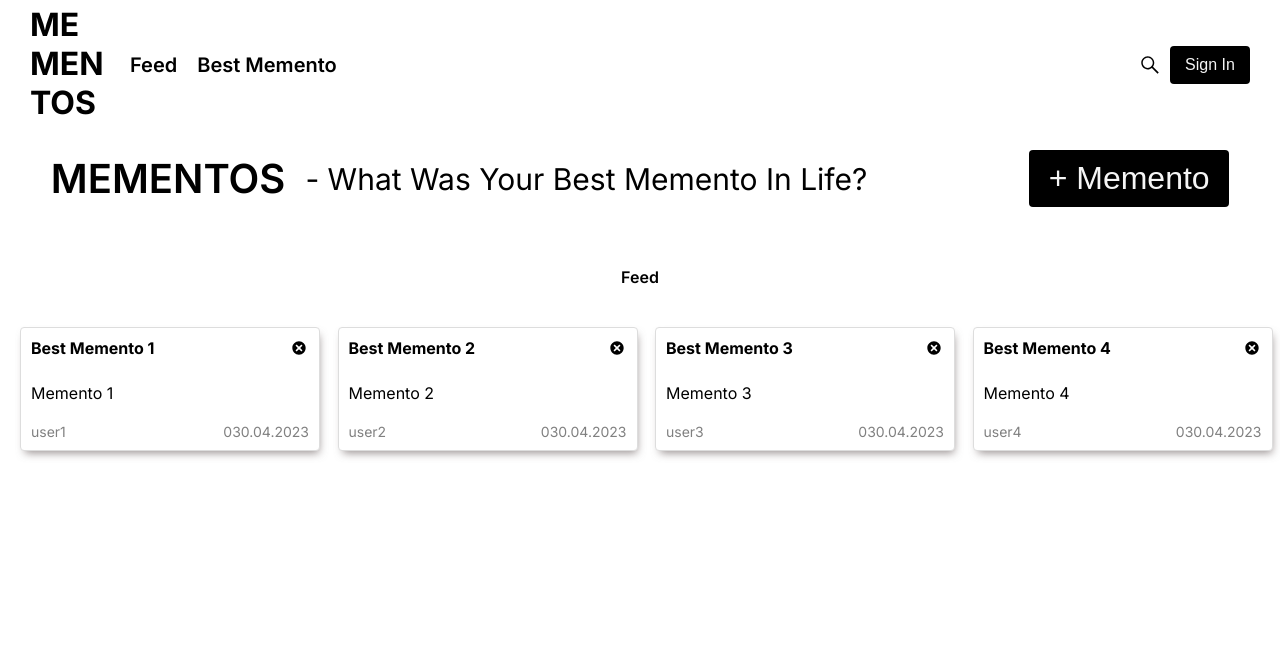
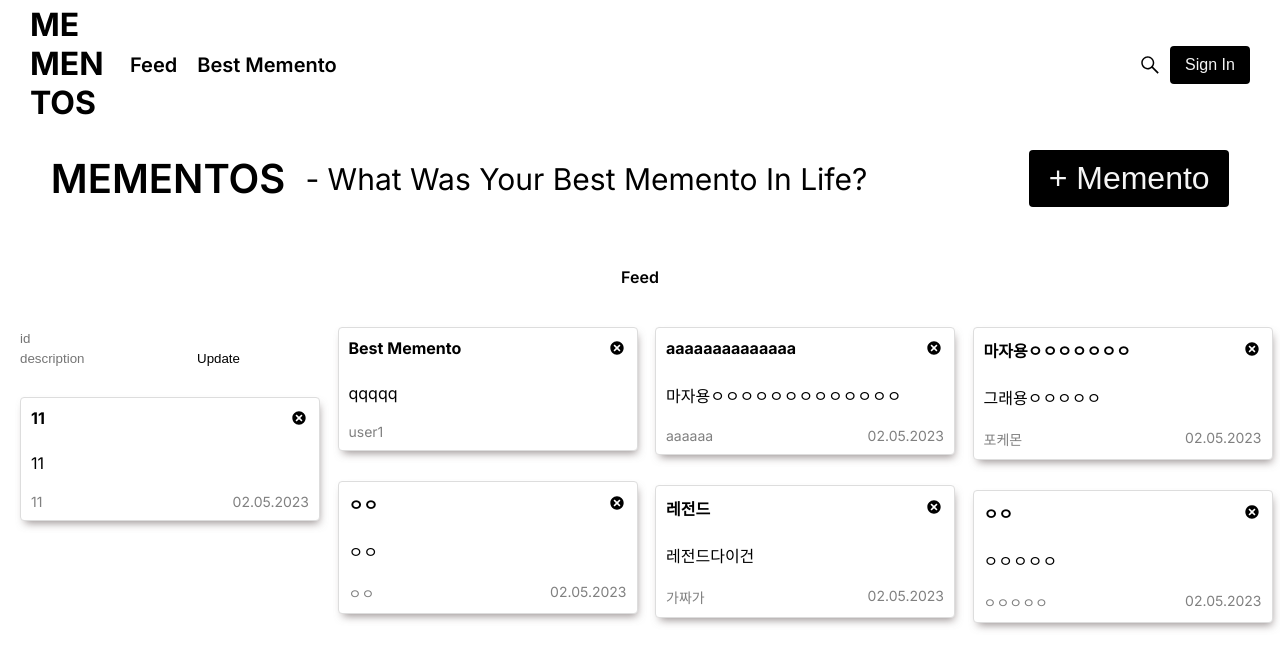
Before and after one commit to hanbitk/Mementos, a React (Create React App) app: page /feeds in a window 1280 px wide. Shown: the top 668 px of the page. Built offline with nearby package versions, Linux system fonts and the light colour scheme; data requests are answered from the project's data file.

Commit message:
docs : yarn add react-query

```diff
--- /dev/null
+++ b/db.json
@@ -0,0 +1,52 @@
+{
+  "posts": [
+    {
+      "title": "Best Memento ",
+      "description": "qqqqq",
+      "writer": "user1",
+      "id": 0
+    },
+    {
+      "id": "b128b579-4427-402d-9489-668b01df2584",
+      "title": "aaaaaaaaaaaaaa",
+      "description": "마자용ㅇㅇㅇㅇㅇㅇㅇㅇㅇㅇㅇㅇㅇ",
+      "writer": "aaaaaa",
+      "date": "02.05.2023"
+    },
+    {
+      "id": "c12004b0-a278-40b4-8cd4-d8896b87d383",
+      "title": "마자용ㅇㅇㅇㅇㅇㅇㅇ",
+      "description": "그래용ㅇㅇㅇㅇㅇ",
+      "writer": "포케몬",
+      "date": "02.05.2023"
+    },
+    {
+      "id": "aad872a5-17f6-44c3-921c-1f8fc3b4819b",
+      "title": "11",
+      "description": "11",
+      "writer": "11",
+      "date": "02.05.2023"
+    },
+    {
+      "id": "0c03887c-6738-4bad-a82c-b3b15af31274",
+      "title": "ㅇㅇ",
+      "description": "ㅇㅇ",
+      "writer": "ㅇㅇ",
+      "date": "02.05.2023"
+    },
+    {
+      "id": "62920fa3-ef95-430e-ba47-256b2e8445fd",
+      "title": "레전드",
+      "description": "레전드다이건",
+      "writer": "가짜가",
+      "date": "02.05.2023"
+    },
+    {
+      "id": "da0c7f2d-edef-4b0a-b1d6-a1c04e28c0ca",
+      "title": "ㅇㅇ",
+      "description": "ㅇㅇㅇㅇㅇ",
+      "writer": "ㅇㅇㅇㅇㅇ",
+      "date": "02.05.2023"
+    }
+  ]
+}
--- a/package.json
+++ b/package.json
@@ -13,6 +13,7 @@
     "react-dom": "^18.2.0",
     "react-icons": "^4.8.0",
     "react-masonry-css": "^1.0.16",
+    "react-query": "^3.39.3",
     "react-redux": "^8.0.5",
     "react-router-dom": "^6.11.0",
     "react-scripts": "5.0.1",
--- /dev/null
+++ b/src/axios/api.js
@@ -0,0 +1,34 @@
+import axios from "axios";
+
+const instance = axios.create({
+  baseURL: process.env.REACT_APP_SERVER_URL,
+});
+
+instance.interceptors.request.use(
+  // function that run before request
+  function (config) {
+    console.log("인터셉터 요청 성공!");
+    return config;
+  },
+  // function that run before error request
+  function (error) {
+    console.log("인터셉터 요청 오류!");
+    return Promise.reject(error);
+  }
+);
+
+instance.interceptors.response.use(
+  // function that run before send response
+  function (response) {
+    console.log("인터셉터 응답 받았습니다!");
+    return response;
+  },
+
+  // function that run brefore send error response
+  function (error) {
+    console.log("인터셉터 응답 오류 발생!");
+    return Promise.reject(error);
+  }
+);
+
+export default instance;
--- a/src/components/Feed/Feed.jsx
+++ b/src/components/Feed/Feed.jsx
@@ -13,22 +13,64 @@ import Masonry from "react-masonry-css";
 import { useNavigate } from "react-router-dom";
 import { deletePost } from "../../redux/modules/posts";
 import { divStyle } from "../../styles/Feed.styles";
+import { useEffect, useState } from "react";
+import api from "../../axios/api";
 
 function Feed() {
-  const posts = useSelector((state) => state.posts.posts);
+  // const posts = useSelector((state) => state.posts.posts);
   const dispatch = useDispatch();
+
+  const [posts, setPosts] = useState(null);
+  const [targetId, setTargetId] = useState("");
+  const [description, setDescription] = useState("");
 
   const navigate = useNavigate();
 
-  const deleteHandler = (id) => {
-    dispatch(deletePost(id));
-  };
+  // const deleteHandler = (id) => {
+  //   dispatch(deletePost(id));
+  // };
 
   const masonryBreakpoints = {
     default: 4,
     1100: 2,
     700: 1,
   };
+
+  // Read Posts Function
+  const fetchPosts = async () => {
+    const { data } = await api.get("/posts");
+
+    setPosts(data);
+  };
+
+  useEffect(() => {
+    //Get db
+    fetchPosts();
+  }, []);
+
+  // Delete Post Function
+  const deleteHandler = async (id) => {
+    api.delete(`/posts/${id}`);
+    setPosts(posts.filter((post) => post.id !== id));
+  };
+
+  // Update Post Function
+  const updateHandler = async (id) => {
+    api.patch(`/posts/${targetId}`, {
+      description: description,
+    });
+
+    setPosts(
+      posts.map((post) => {
+        if (post.id == targetId) {
+          return { ...post, description };
+        } else {
+          return post;
+        }
+      })
+    );
+  };
+
   return (
     <StFeedContainer>
       <Masonry
@@ -36,7 +78,26 @@ function Feed() {
         className="my-masonry-grid"
         columnClassName="my-masonry-grid_column"
       >
-        {posts.map((post) => {
+        <div>
+          <input
+            value={targetId}
+            type="text"
+            placeholder="id"
+            onChange={(e) => {
+              setTargetId(e.target.value);
+            }}
+          />
+          <input
+            value={description}
+            type="text"
+            placeholder="description"
+            onChange={(e) => {
+              setDescription(e.target.value);
+            }}
+          />
+          <button onClick={updateHandler}>Update</button>
+        </div>
+        {posts?.map((post) => {
           return (
             <StFeed key={post.id} onClick={() => navigate(`/feeds/${post.id}`)}>
               <div style={divStyle}>
@@ -44,6 +105,7 @@ function Feed() {
                 <StDeleteButton
                   onClick={(e) => {
                     e.stopPropagation();
+                    // deleteHandler(post.id);
                     deleteHandler(post.id);
                   }}
                 >
--- a/src/pages/AddForm.jsx
+++ b/src/pages/AddForm.jsx
@@ -15,15 +15,16 @@ import { btnDiv } from "../styles/AddForm.styles";
 import { addPost } from "../redux/modules/posts";
 import { useNavigate } from "react-router-dom";
 import { getCurrentDate } from "../redux/modules/posts";
+import api from "../axios/api";
 
 function AddForm() {
-  const id = uuidv4();
+  // const id = uuidv4();
   const navigate = useNavigate();
 
   const dispatch = useDispatch();
 
-  const [post, setPost] = useState({
-    id: 0,
+  const [inputPost, setInputPost] = useState({
+    id: uuidv4(),
     title: "",
     description: "",
     writer: "",
@@ -32,34 +33,55 @@ function AddForm() {
 
   const onChangeHandler = (event) => {
     const { name, value } = event.target;
-    setPost({ ...post, [name]: value });
+    setInputPost({ ...inputPost, [name]: value });
   };
 
-  const submitHandler = (e) => {
-    e.preventDefault();
-    if (!post.title || !post.description || !post.writer)
+  // Redux Toolkit AddForm //
+  // const submitHandler = (e) => {
+  //   e.preventDefault();
+  //   if (!inputPost.title || !inputPost.description || !inputPost.writer)
+  //     return alert("Please fill all the fields!");
+  //   if (inputPost.title.length < 10) return alert("Title must be up to 10 characters");
+  //   else {
+  //     dispatch(addPost({ ...inputPost, id }));
+  //     setInputPost({
+  //       title: "",
+  //       description: "",
+  //       writer: "",
+  //       date: getCurrentDate(),
+  //     });
+
+  //     setTimeout(() => {
+  //       navigate("/feeds");
+  //     }, 1000);
+  //   }
+  // };
+
+  // Add Form Function
+
+  const submitHandler = async () => {
+    if (!inputPost.title || !inputPost.description || !inputPost.writer)
       return alert("Please fill all the fields!");
-    if (post.title.length < 10) return alert("Title must be up to 10 characters");
     else {
-      dispatch(addPost({ ...post, id }));
-      setPost({
-        id: 0,
-        title: "",
-        description: "",
-        writer: "",
-        date: getCurrentDate(),
-      });
+      api.post("/posts", inputPost);
+    }
 
-      setTimeout(() => {
-        navigate("/feeds");
-      }, 1000);
-    }
+    setInputPost({inputPost});
+
+    setTimeout(() => {
+      navigate("/feeds");
+    }, 1000);
   };
 
   return (
     <div>
       <StContainer display="flex">
-        <StForm onSubmit={submitHandler}>
+        <StForm
+          onSubmit={(e) => {
+            e.preventDefault();
+            submitHandler();
+          }}
+        >
           <StImgSection>
             🛠️ Upload Img <br /> Coming Soon 🛠️
           </StImgSection>
@@ -68,7 +90,7 @@ function AddForm() {
             <div>
               <StTitle>Title</StTitle>
               <StInput
-                value={post.title}
+                value={inputPost.title}
                 name="title"
                 placeholder="Title (up to 10 characters)"
                 onChange={onChangeHandler}
@@ -76,10 +98,11 @@ function AddForm() {
                 marginBotom="10px"
               />
             </div>
+
             <div>
               <StTitle>Description</StTitle>
               <StTextarea
-                value={post.description}
+                value={inputPost.description}
                 name="description"
                 rows="15"
                 cols="50"
@@ -90,7 +113,7 @@ function AddForm() {
 
             <div style={btnDiv}>
               <StInput
-                value={post.name}
+                value={inputPost.name}
                 name="writer"
                 placeholder="Writer (Up to 5 character)"
                 onChange={onChangeHandler}
--- a/src/pages/FeedDetail.jsx
+++ b/src/pages/FeedDetail.jsx
@@ -15,7 +15,6 @@ import { infoDivStyle } from "../styles/FeedDetail.styles";
 
 function FeedDetail() {
   const post = useSelector((state) => state.posts.post);
-  console.log(post.title);
   const dispatch = useDispatch();
 
   const { id } = useParams();
@@ -37,7 +36,7 @@ function FeedDetail() {
         <Link to="/feeds" style={linkStyle}>
           <MdArrowBackIos style={{ fontSize: "20px" }} />
         </Link>
-        <StPostTitle>{post.title}</StPostTitle>
+        {/* <StPostTitle>{post.title}</StPostTitle> */}
         <button onClick={() => alert("수정")}>
           <MdOutlineEditNote style={{ fontSize: "30px" }} />
         </button>
@@ -45,12 +44,12 @@ function FeedDetail() {
 
       <div>
         <StPostDescription>
-          <p>{post.description}</p>
+          {/* <p>{post.description}</p> */}
         </StPostDescription>
       </div>
       <div style={infoDivStyle}>
-        <StFeedInfo>{post.writer}</StFeedInfo>
-        <StFeedInfo>{post.date}</StFeedInfo>
+        {/* <StFeedInfo>{post.writer}</StFeedInfo> */}
+        {/* <StFeedInfo>{post.date}</StFeedInfo> */}
       </div>
     </StContainer>
   );
--- a/src/pages/Feeds.jsx
+++ b/src/pages/Feeds.jsx
@@ -1,4 +1,3 @@
-import { useSelector } from "react-redux";
 import { StContainer } from "../styles/Container.styles";
 import AddSection from "../components/AddSection/AddSection";
 import Feed from "../components/Feed/Feed";
--- a/src/pages/SignIn.jsx
+++ b/src/pages/SignIn.jsx
@@ -24,7 +24,7 @@ const StSignIn = styled.div`
   height: 100vh;
   background-color: var(--color-black);
   color: var(--color-white);
-  font-size: var(--font-size-extra-large);
+  font-size: var(--font-extra-large);
 `;
 
 const linkStyle = {
```
Also changed, not shown: src/api/posts.js (added, +10 -0 lines), 2 other files (tests, documents, lock files or other folders).
